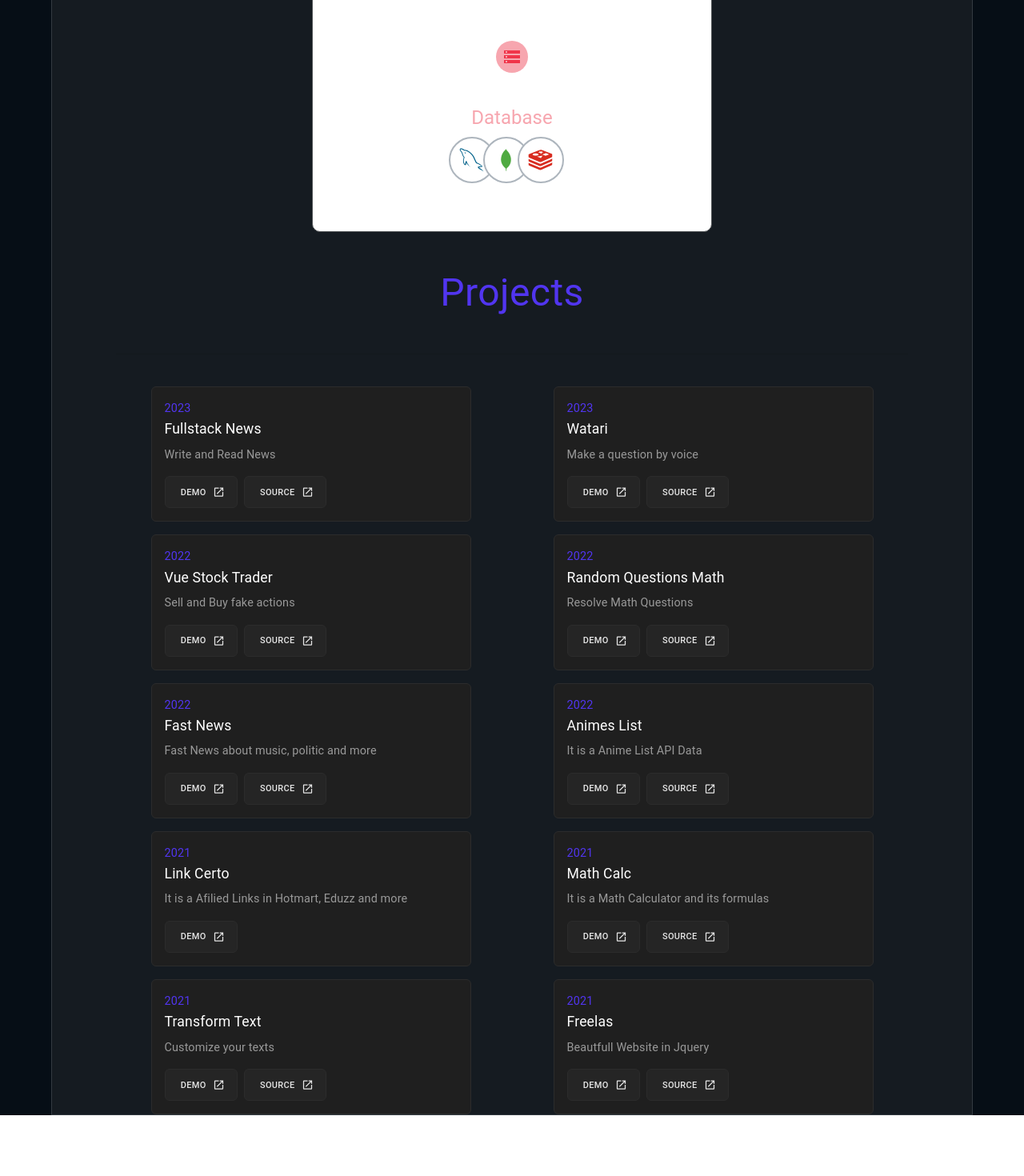
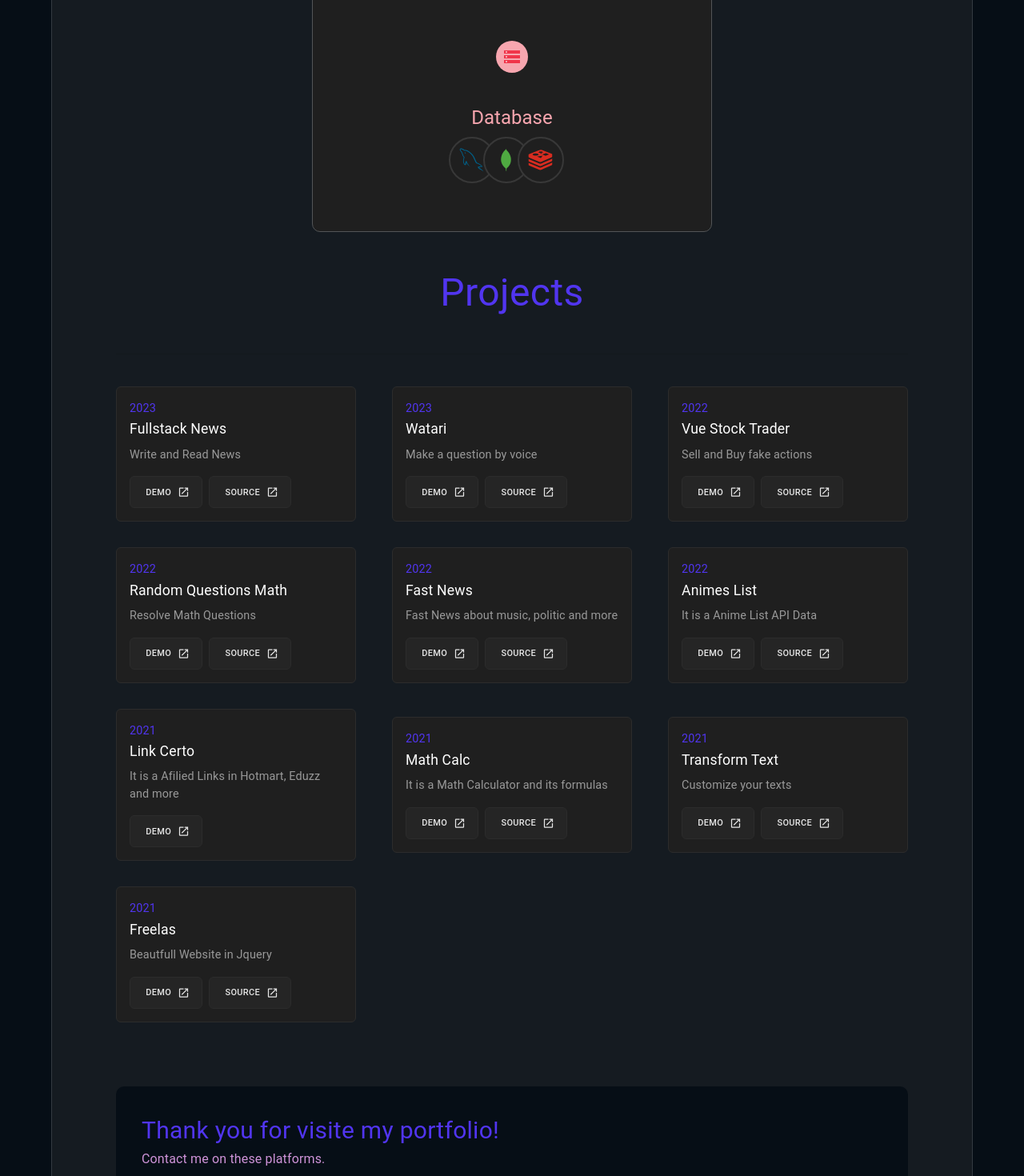
Before and after one commit to GuilhermeSousaDev/Portfolio, a React (Vite) app: page / in a window 1280 px wide. Shown: the part 2232-3702 px from the top of the page at 80% size. Before the commit the page ends 3626 px from the top, so only its background shows below. Built offline with nearby package versions, Linux system fonts and the light colour scheme.

Commit message:
Ajusting the dark theme

```diff
--- a/src/app/Contact/index.tsx
+++ b/src/app/Contact/index.tsx
@@ -0,0 +1,29 @@
+import Box from "@mui/material/Box";
+import Typography from "@mui/material/Typography";
+
+export default function Contact() {
+  return (
+    <Box
+      sx={{
+        bgcolor: "#060e16",
+        width: "100%",
+        borderTopLeftRadius: 10,
+        borderTopRightRadius: 10,
+        mt: 10,
+        p: "2rem",
+      }}
+    >
+      <Box>
+        <Typography sx={{ fontSize: "30px" }} color="primary">
+          Thank you for visite my portfolio!
+        </Typography>
+        <Typography color="text.secondary" variant="subtitle1">
+          Contact me on these platforms.
+        </Typography>
+      </Box>
+      <Typography sx={{ mt: 5, mb: -3 }} variant="body2" color="text.secondary">
+        © 2023 Designed by GuilhermeSousaDev
+      </Typography>
+    </Box>
+  );
+}
--- a/src/app/Home/index.tsx
+++ b/src/app/Home/index.tsx
@@ -1,3 +1,4 @@
+import '../../index.css';
 import Box from "@mui/material/Box";
 import Divider from "@mui/material/Divider";
 import Hobbies from "../../components/HomeComponents/Hobbies";
--- a/src/app/Projects/index.tsx
+++ b/src/app/Projects/index.tsx
@@ -23,16 +23,22 @@ export default function Projects() {
       </Typography>
       <Divider />
       <Box
-        display="grid"
-        gap="1rem"
-        gridTemplateColumns="repeat(2, 1fr)"
-        justifyContent="center"
+        display="flex"
+        flexWrap="wrap"
+        justifyContent="space-between"
+        gap="2rem"
         sx={{
           borderRadius: 3,
           mt: 5,
-          [theme.breakpoints.down(750)]: {
+          [theme.breakpoints.down(900)]: {
             display: "flex",
             flexDirection: "column",
+            justifyContent: "center"
+          },
+          [theme.breakpoints.down(350)]: {
+            display: "flex",
+            justifyContent: "center",
+            alignItems: "center",
           },
         }}
       >
--- a/src/app/index.tsx
+++ b/src/app/index.tsx
@@ -3,6 +3,7 @@ import Home from "./Home";
 import Skillset from "./Skillset";
 import AppBox from "../components/MuiCustomComponents/AppBox";
 import Projects from "./Projects";
+import Contact from "./Contact";
 
 export default function Main() {
   return (
@@ -11,6 +12,7 @@ export default function Main() {
         <Home />
         <Skillset />
         <Projects />
+        <Contact />
     </AppBox>
   );
 }
--- a/src/components/Devicon/index.tsx
+++ b/src/components/Devicon/index.tsx
@@ -1,4 +1,5 @@
 import { Avatar, useTheme } from "@mui/material";
+import { useAppSelector } from "../../hooks/useAppSelector";
 
 type IProps = {
   iconName: string;
@@ -8,6 +9,7 @@ type IProps = {
 
 export default function Devicon({ iconName, color, onClick }: IProps) {
   const theme = useTheme();
+  const isThemeDark = useAppSelector(state => state.theme.default) === 'dark';
 
   return (
     <Avatar
@@ -15,8 +17,8 @@ export default function Devicon({ iconName, color, onClick }: IProps) {
       sx={{
         width: "58px",
         height: "58px",
-        bgcolor: "white",
-        border: "2px solid #adb5bd",
+        bgcolor: isThemeDark ? "#1f1f1f" : "#fff",
+        border: `2px solid ${isThemeDark ? "#383838" : "#adb5bd"}`,
         ml: "-15px",
         "&:hover": {
           border: `2px solid ${color === "#fff" ? "#5135F0" : color}`,
--- a/src/components/ProjectsComponents/ProjectBox.tsx
+++ b/src/components/ProjectsComponents/ProjectBox.tsx
@@ -33,10 +33,9 @@ export default function ProjectBox({ project }: IProps) {
         borderRadius: "6px",
         padding: "1rem",
         height: "auto",
-        width: "400px",
-        [theme.breakpoints.down(850)]: { width: "100%" },
-        [theme.breakpoints.down(350)]: { width: "150px" },
-        [theme.breakpoints.between(750, 1000)]: { width: "300px" },
+        width: "300px",
+        [theme.breakpoints.down(900)]: { width: "100%" },
+        [theme.breakpoints.down(300)]: { width: "150px" },
       }}
     >
       <Typography
--- a/src/components/SkillsetComponents/SkillModal.tsx
+++ b/src/components/SkillsetComponents/SkillModal.tsx
@@ -5,6 +5,7 @@ import Devicon from "../Devicon";
 import List from "@mui/material/List";
 import ListItem from "@mui/material/ListItem";
 import ListItemText from "@mui/material/ListItemText";
+import { useAppSelector } from "../../hooks/useAppSelector";
 
 interface ISkillInfo {
   name: string;
@@ -21,6 +22,9 @@ type IProps = {
   onClose: () => void;
 };
 
+export default function SkillModal({ open, skill, onClose }: IProps) {
+  const isThemeDark = useAppSelector((state) => state.theme.default) === "dark";
+
   const style = {
     display: "flex",
     flexDirection: "column",
@@ -31,36 +35,44 @@ const style = {
     transform: "translate(-50%, -50%)",
     width: 400,
     height: 400,
-  bgcolor: "white",
+    bgcolor: isThemeDark ? "#1f1f1f" : "#fff",
     p: 4,
     boxShadow: 24,
     oveflow: "scroll",
     overflowX: "hidden",
   };
 
-export default function SkillModal({ open, skill, onClose }: IProps) {
   return (
     <Modal open={open} onClose={onClose}>
       <Box sx={style}>
-        <a style={{ textDecoration: 'none' }} href={skill.url}>
+        <a style={{ textDecoration: "none" }} href={skill.url}>
           <Devicon
             iconName={skill.icon}
             color={skill.color}
             onClick={() => null}
           />
         </a>
-        <Typography variant="h5" sx={{ mb: 5, ml: '-15px' }}>{skill.name}</Typography>
-        <Typography variant="h6">Sub Skills</Typography>
+        <Typography
+          variant="h5"
+          color="secondary"
+          sx={{ mb: 5, ml: "-15px", mt: 1 }}
+        >
+          {skill.name}
+        </Typography>
+        <Typography variant="h6" color="text.secondary">
+          Sub Skills
+        </Typography>
         <List>
-          {skill.subskills ? skill.subskills.map((subskill, i) => (
+          {skill.subskills
+            ? skill.subskills.map((subskill, i) => (
                 <ListItem key={i}>
                   <ListItemText
+                    sx={{ color: isThemeDark ? "#fff" : "#000" }}
                     primary={subskill}
                   />
                 </ListItem>
-          )) : (
-            ""
-          )}
+              ))
+            : ""}
         </List>
       </Box>
     </Modal>
--- a/src/components/SkillsetComponents/SkillsetBox.tsx
+++ b/src/components/SkillsetComponents/SkillsetBox.tsx
@@ -10,6 +10,7 @@ import DataObjectTwoToneIcon from "@mui/icons-material/DataObjectTwoTone";
 import Devicon from "../Devicon";
 import SkillModal from "./SkillModal";
 import { skillset } from "../../config/skillsetData";
+import { useAppSelector } from "../../hooks/useAppSelector";
 
 interface ISkillInfo {
   name: string;
@@ -42,6 +43,7 @@ const icon = (skillName: ISkills) => {
 
 export default function SkillsetBox({ skillName }: { skillName: ISkills }) {
   const theme = useTheme();
+  const isThemeDark = useAppSelector(state => state.theme.default) === 'dark';
 
   const [isOpenModal, setIsOpenModal] = useState(false);
   const [skill, setSkill] = useState<ISkillInfo & { color: string }>();
@@ -63,6 +65,7 @@ export default function SkillsetBox({ skillName }: { skillName: ISkills }) {
 
   return (
     <Box
+      color="secondary"
       display="flex"
       flexDirection="column"
       justifyContent="center"
@@ -71,7 +74,7 @@ export default function SkillsetBox({ skillName }: { skillName: ISkills }) {
         width: "500px",
         height: "300px",
         mb: 5,
-        bgcolor: "#fff",
+        bgcolor: isThemeDark ? "#1f1f1f" : "#fff",
         textAlign: "center",
         borderRadius: "10px",
         border: "1px solid #525557",
--- a/src/theme/theme.ts
+++ b/src/theme/theme.ts
@@ -5,6 +5,9 @@ export const darkTheme = createTheme({
   palette: {
     primary: {
       main: '#5135F0',
+    },
+    secondary: {
+      main: "#fff",
     },
     text: {
       primary: '#5135F0',
@@ -19,6 +22,9 @@ export const lightTheme = createTheme({
     primary: {
       main: '#E66D32',
     },
+    secondary: {
+      main: "#000",
+    },
     text: {
       primary: '#E66D32',
       secondary: grey[700],
```
Lines whose indentation alone changed are shown as unchanged.
